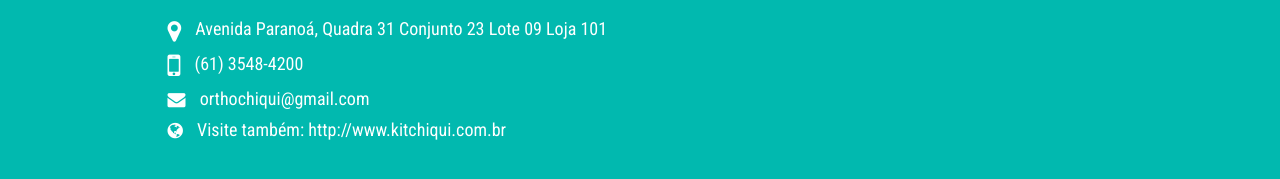
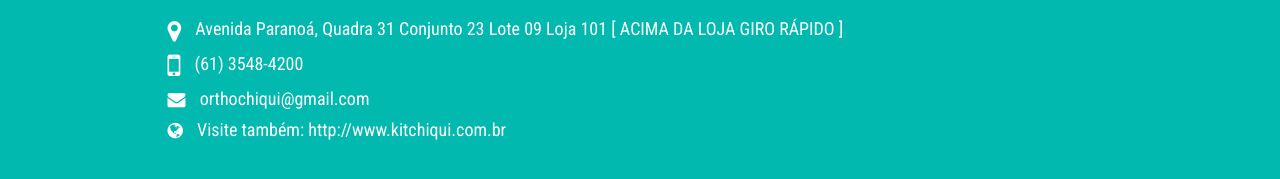
Before and after one commit to juniorots/orthochiqui, a website: page public/index.html in a window 1280 px wide. Shown: the part 2695-2874 px from the top of the page. Drawn offline with Linux system fonts and the light colour scheme; some packages are replaced by stand-ins of ours; a web font is replaced by a local one.

Commit message:
Manutencao DENTISTAS [ ORTHO CHIQUI ]

```diff
--- a/public/index.html
+++ b/public/index.html
@@ -404,7 +404,7 @@
 				<div class="container">
 					<div class="row">
 					<!-- Dentist clinic Info Starts -->
-						<div class="col-md-5 col-xs-12 col-md-offset-1">
+						<div class="col-md-8 col-xs-15 col-md-offset-1">
 						<!--
 							<h2 class="footer-main-head">Dentist Clinic</h2>
 						 -->
@@ -412,7 +412,7 @@
 							<ul class="list-unstyled footer-links-style-2">
 								<li>
 									<i class="fa fa-map-marker"></i>
-									Avenida Paranoá, Quadra 31 Conjunto 23 Lote 09 Loja 101
+									Avenida Paranoá, Quadra 31 Conjunto 23 Lote 09 Loja 101 [ ACIMA DA LOJA GIRO RÁPIDO ]
 								</li>
 								<li>
 									<i class="fa fa-mobile"></i>
```
